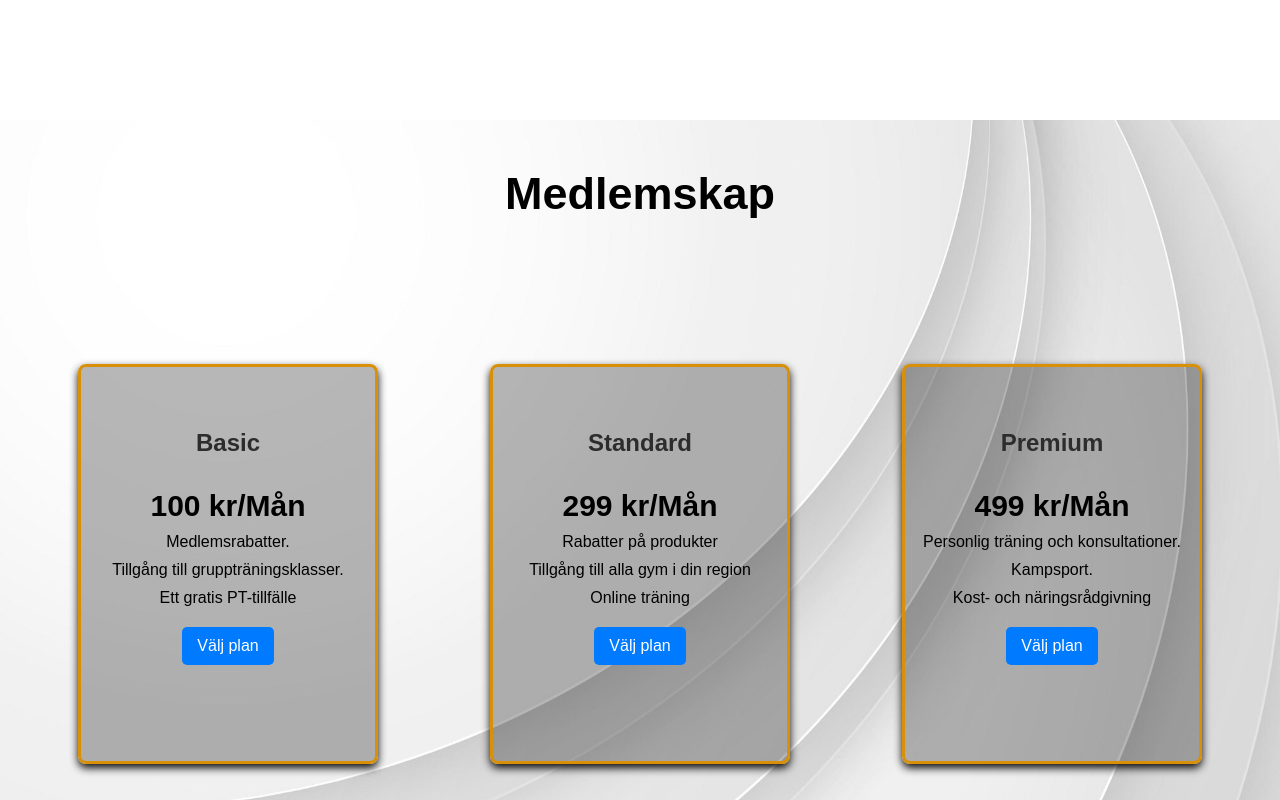
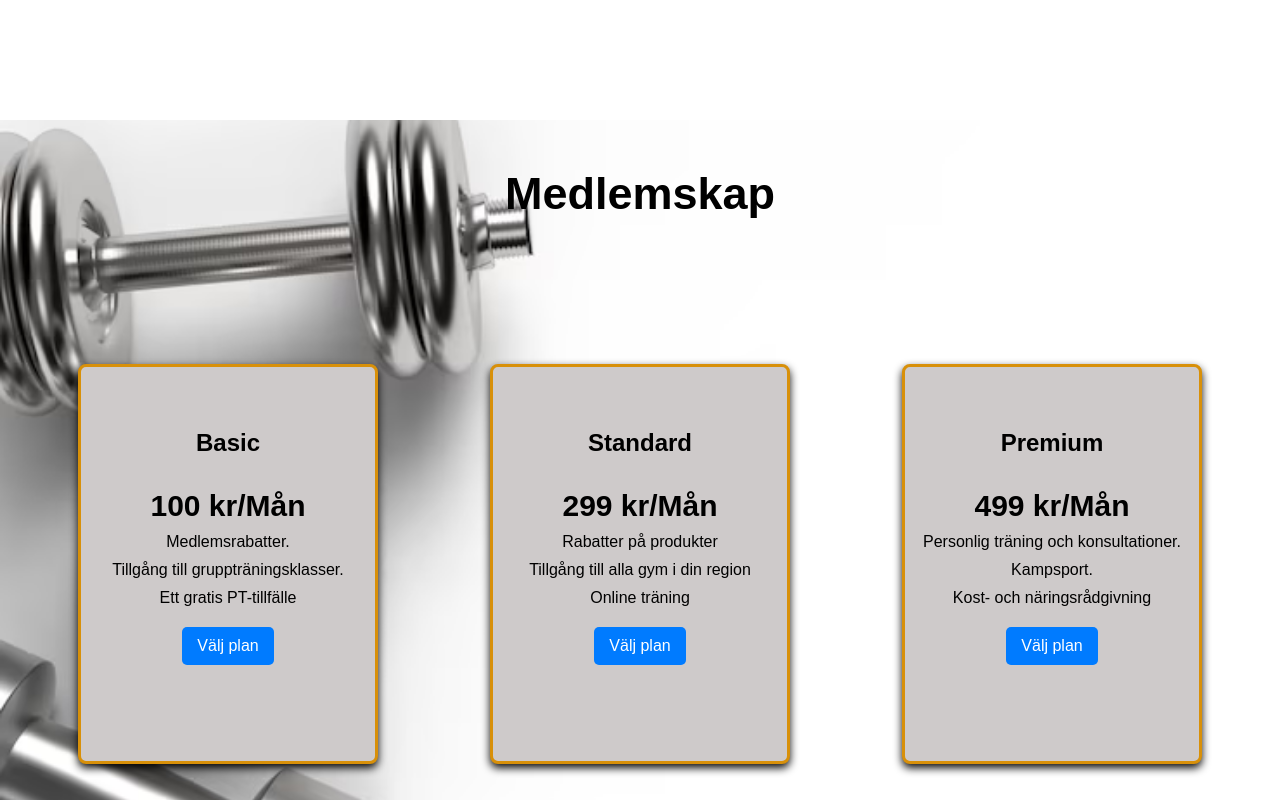
Before and after one commit to youal9/Gymm, a React (Vite) app: page / in a window 1280 px wide. Shown: the part 1640-2440 px from the top of the page. Built offline with nearby package versions, Linux system fonts and the light colour scheme; a web font is replaced by a local one.

Commit message:
Updated background image and color styling in About section

```diff
--- a/src/Component/MemberShip/MemberShip.css
+++ b/src/Component/MemberShip/MemberShip.css
@@ -1,5 +1,5 @@
 .membership{
-    background-image: url("../../assets/member.jpeg"); /* Ange sökvägen till din bakgrundsbild */
+    background-image: url("../../assets/gymw.avif"); /* Ange sökvägen till din bakgrundsbild */
     background-size: cover; /* Täck hela container */
     background-position: center; /* Centrerar bilden */
     background-repeat: no-repeat; /* Förhindrar upprepning av bilden */
@@ -13,7 +13,7 @@
     font-size: 45px;
   }
   .prisnamn{
-      color: black;
+      color: rgb(16, 16, 16);
   }
   .container{
     display: grid;
@@ -25,7 +25,7 @@
   }
   .card{
        border: 3px solid rgb(216, 144, 9);
-       background-color: rgba(0, 0, 0, 0.283);
+       background-color: rgb(206, 202, 202);
       padding: 30px 10px;
       border-radius: 8px;
       box-shadow: 0 4px 8px rgba(0, 0, 0, 0.96);
@@ -49,7 +49,7 @@
     }
   .prisnamn{
 
-      color: rgb(46, 45, 45);
+      color: rgb(0, 0, 0);
       padding: 2rem 0;
   }
   .membership-button {
--- a/src/Component/MemberShip/MemberShip.jsx
+++ b/src/Component/MemberShip/MemberShip.jsx
@@ -14,6 +14,7 @@ const Membership = () => {
         >
           <h1 className='medlemskap-h1'>Medlemskap</h1>
         </motion.div>
+
         <motion.div
          initial={{ y: 100, opacity: 0 }}  // Starta utanför skärmen (nedanför) och med opacity 0
          whileInView={{ y: 0, opacity: 1 }} // När den är synlig: flytta till ursprunglig position och öka opacity
--- a/src/Component/Navbar/Navbar.jsx
+++ b/src/Component/Navbar/Navbar.jsx
@@ -50,7 +50,7 @@ const Navbar = () => {
             <Link to="about" smooth={true} duration={500} offset={-100} onClick={closeMenu}>Om oss</Link>
           </li>
           <li className="nav-item">
-            <Link to="membership" smooth={true} duration={500} onClick={closeMenu}>Medlemskap</Link>
+            <Link to="membership" smooth={true} duration={500} offset={-100} onClick={closeMenu}>Medlemskap</Link>
           </li>
           <li className="nav-item">
             <Link to="PersonalTrainer" smooth={true} duration={500} offset={-90} onClick={closeMenu}>
--- a/src/Component/PersonalTrainer/PersonalTrainer.css
+++ b/src/Component/PersonalTrainer/PersonalTrainer.css
@@ -31,7 +31,7 @@
     align-items: center; /* Horisontellt centrerad */
     padding: 1rem;
     background-color: rgba(0, 0, 0, 0.749);
-    height: 500px;
+    height: 440px;
     transition: all 0.3s ease;
 }
 .trainer-card:hover{
```
Also changed, not shown: src/assets/gymw.avif (added).
